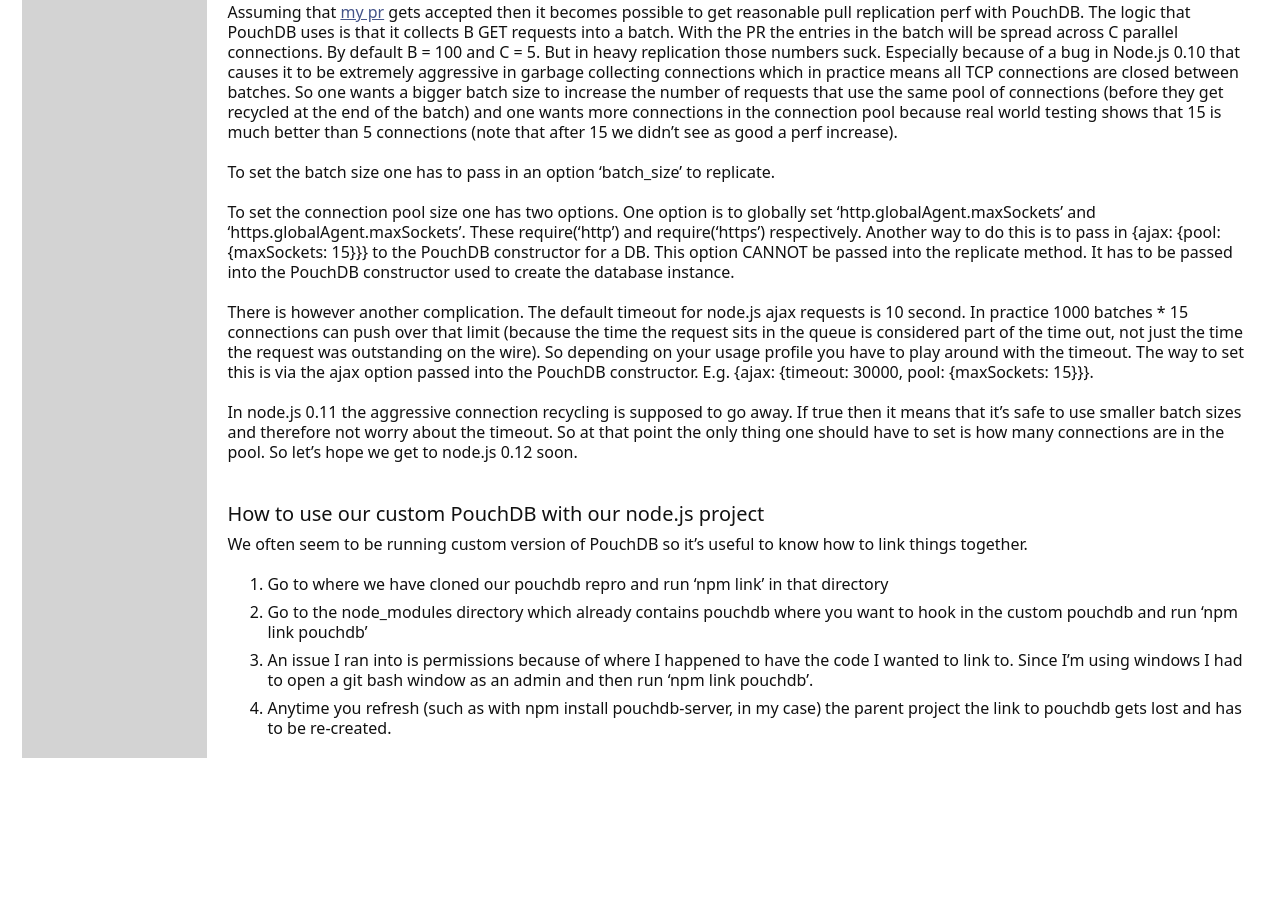
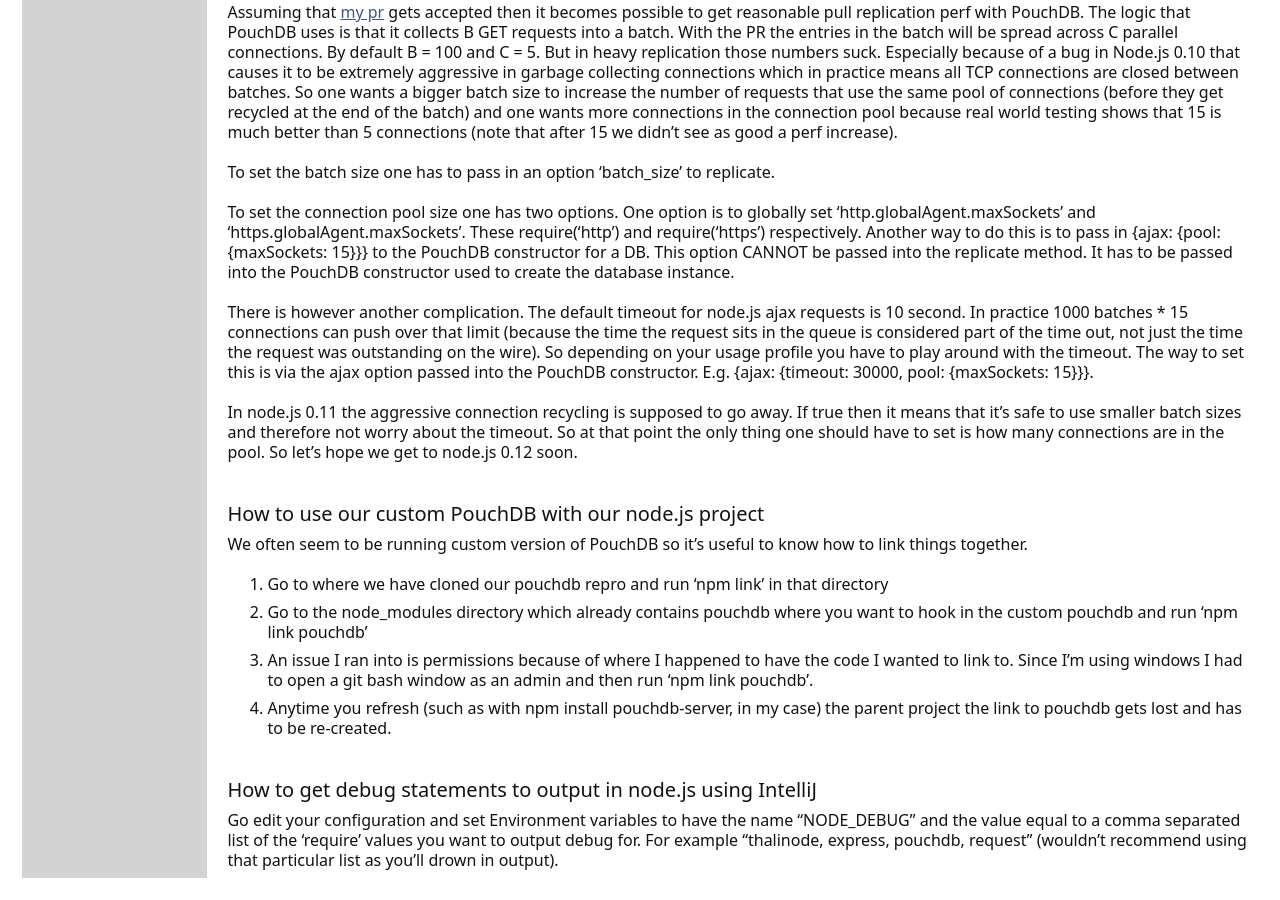
Before and after one commit to thaliproject/thali, a Jekyll site: the page built from DeveloperHandbook.md, in a window 1280 px wide and 900 px high, scrolled down 4110 px. Built offline with Jekyll 4.4.1, drawn with Linux system fonts in a browser that asks for light colours; Markdown is read by kramdown in place of the engine named in the settings; before the commit the page ends 4890 px from its top, so only the background shows below that.

Commit message:
Update DeveloperHandbook.md

```diff
--- a/DeveloperHandbook.md
+++ b/DeveloperHandbook.md
@@ -177,3 +177,6 @@
 2. Go to the node_modules directory which already contains pouchdb where you want to hook in the custom pouchdb and run 'npm link pouchdb'
  3. An issue I ran into is permissions because of where I happened to have the code I wanted to link to. Since I'm using windows I had to open a git bash window as an admin and then run 'npm link pouchdb'.
 3. Anytime you refresh (such as with npm install pouchdb-server, in my case) the parent project the link to pouchdb gets lost and has to be re-created.
+
+## How to get debug statements to output in node.js using IntelliJ
+Go edit your configuration and set Environment variables to have the name "NODE_DEBUG" and the value equal to a comma separated list of the 'require' values you want to output debug for. For example "thalinode, express, pouchdb, request" (wouldn't recommend using that particular list as you'll drown in output).
```
